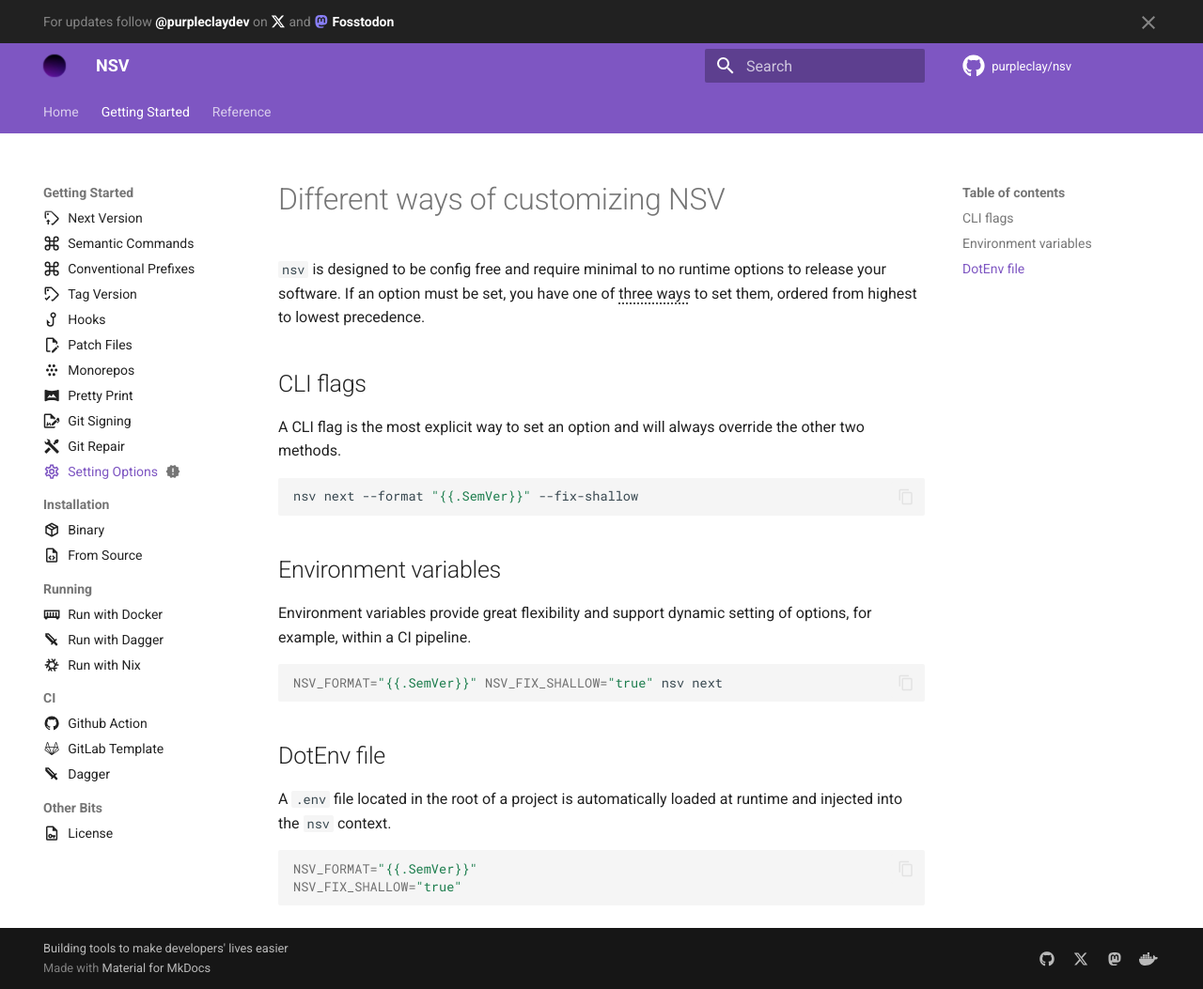
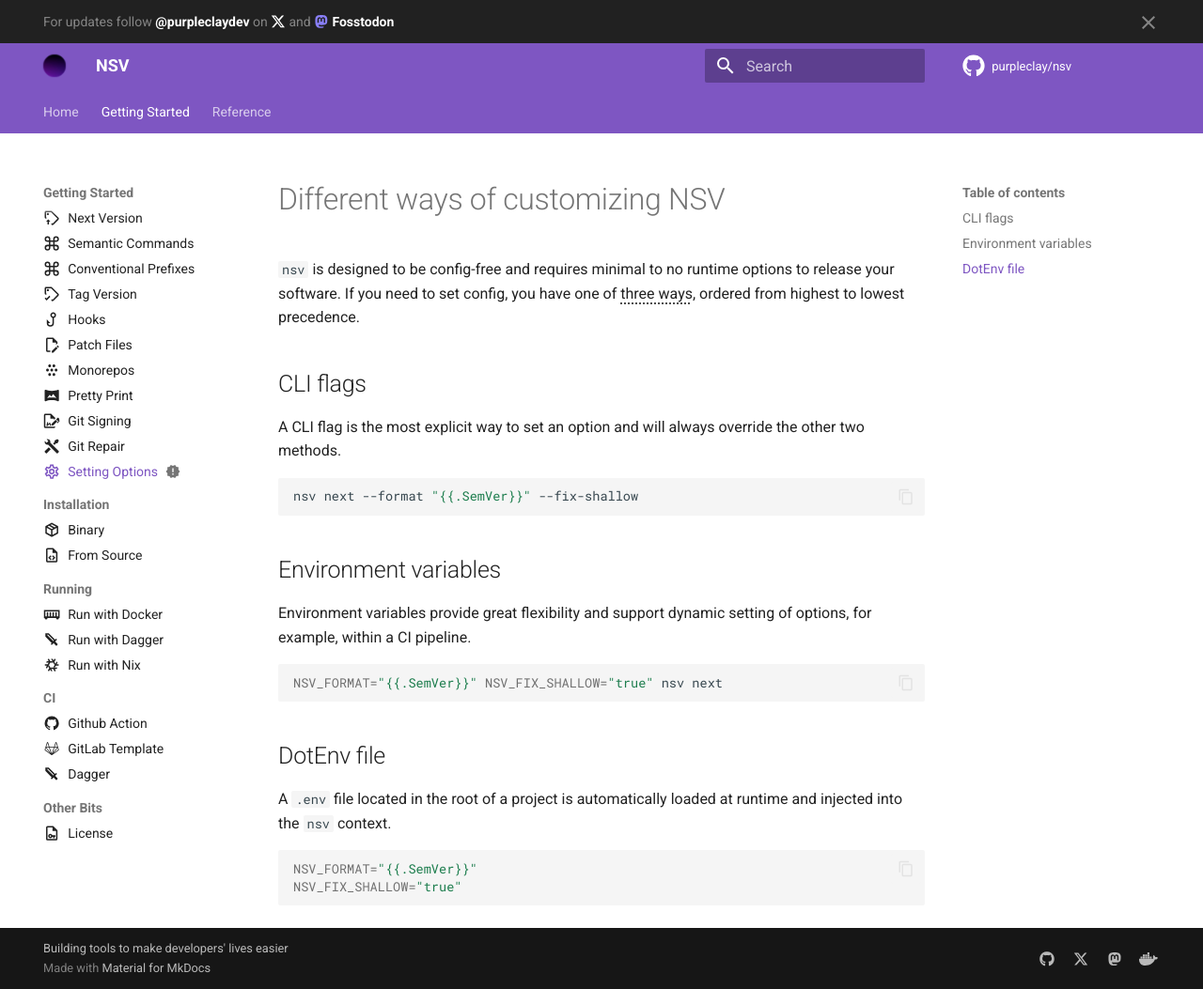
Before and after one commit to purpleclay/nsv, an MkDocs documentation site: the page built from docs/options.md, in a window 1280 px wide and 1053 px high. Shown: the whole window at 94% size. Built offline with MkDocs 1.6.1 and Material for MkDocs 9.7.7, drawn with Linux system fonts in a browser that asks for light colours; comment, search, counter and statistics services are not loaded.

Commit message:
edits after proof reading

```diff
--- a/docs/options.md
+++ b/docs/options.md
@@ -7,7 +7,7 @@
 
 # Different ways of customizing NSV
 
-`nsv` is designed to be config free and require minimal to no runtime options to release your software. If an option must be set, you have one of <u>three ways</u> to set them, ordered from highest to lowest precedence.
+`nsv` is designed to be config-free and requires minimal to no runtime options to release your software. If you need to set config, you have one of <u>three ways</u>, ordered from highest to lowest precedence.
 
 ## CLI flags
 
```
